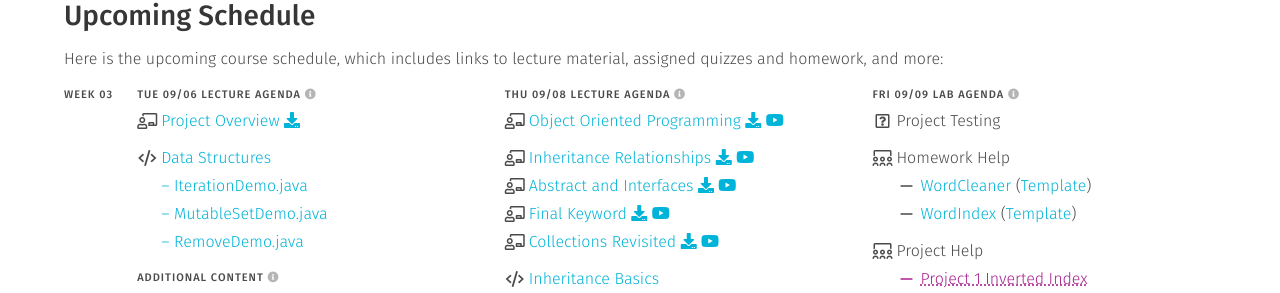
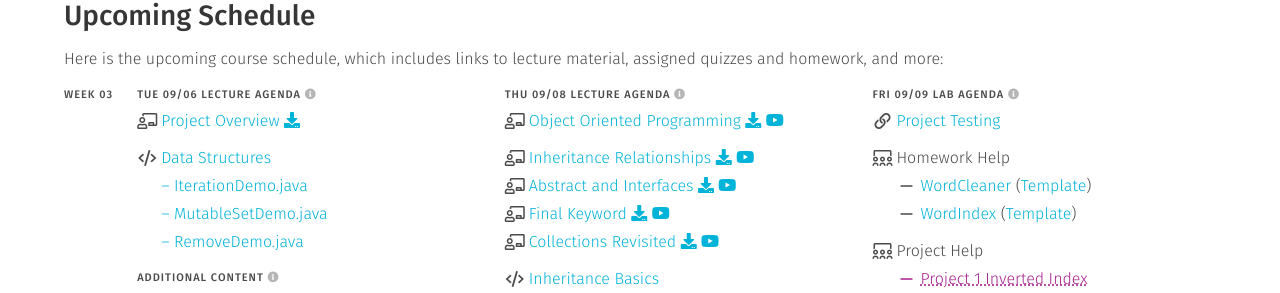
Before and after one commit to usf-cs272-fall2022/usf-cs272-fall2022.github.io, a Jekyll site: the page built from index.md, in a window 1280 px wide. Shown: the part 490-783 px from the top of the page. Built offline with Jekyll 4.4.1, drawn with Linux system fonts in a browser that asks for light colours.

Commit message:
Adding guide to schedule

```diff
--- a/_data/schedule.yml
+++ b/_data/schedule.yml
@@ -415,6 +415,8 @@ weeks:
           - <<: *labs
             items:
               - text: 'Project Testing'
+                icon: 'website'
+                link: '/guides/projects/testing.html'
 
               - text: 'Homework Help'
                 icon: 'assistants'
```
